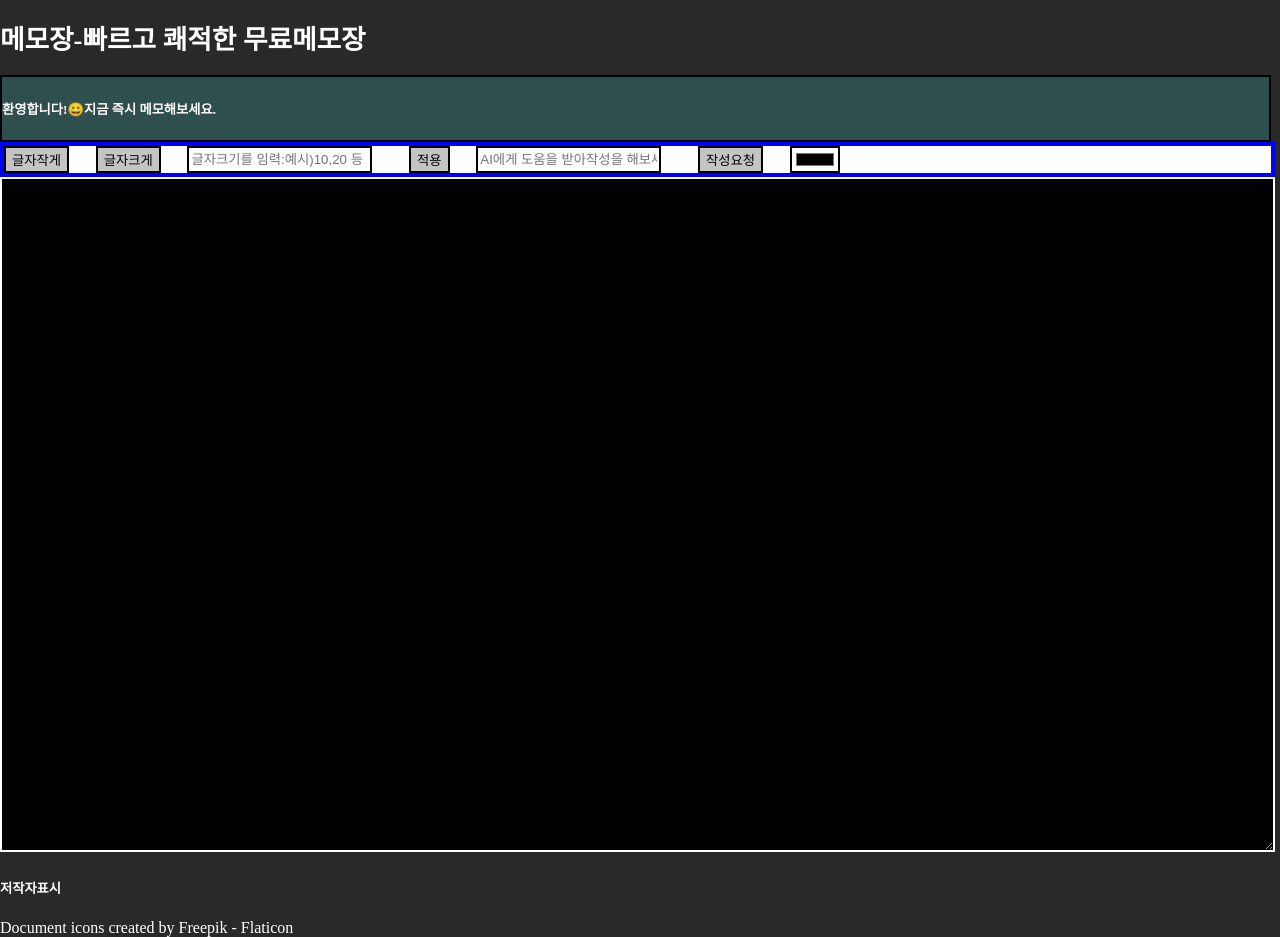
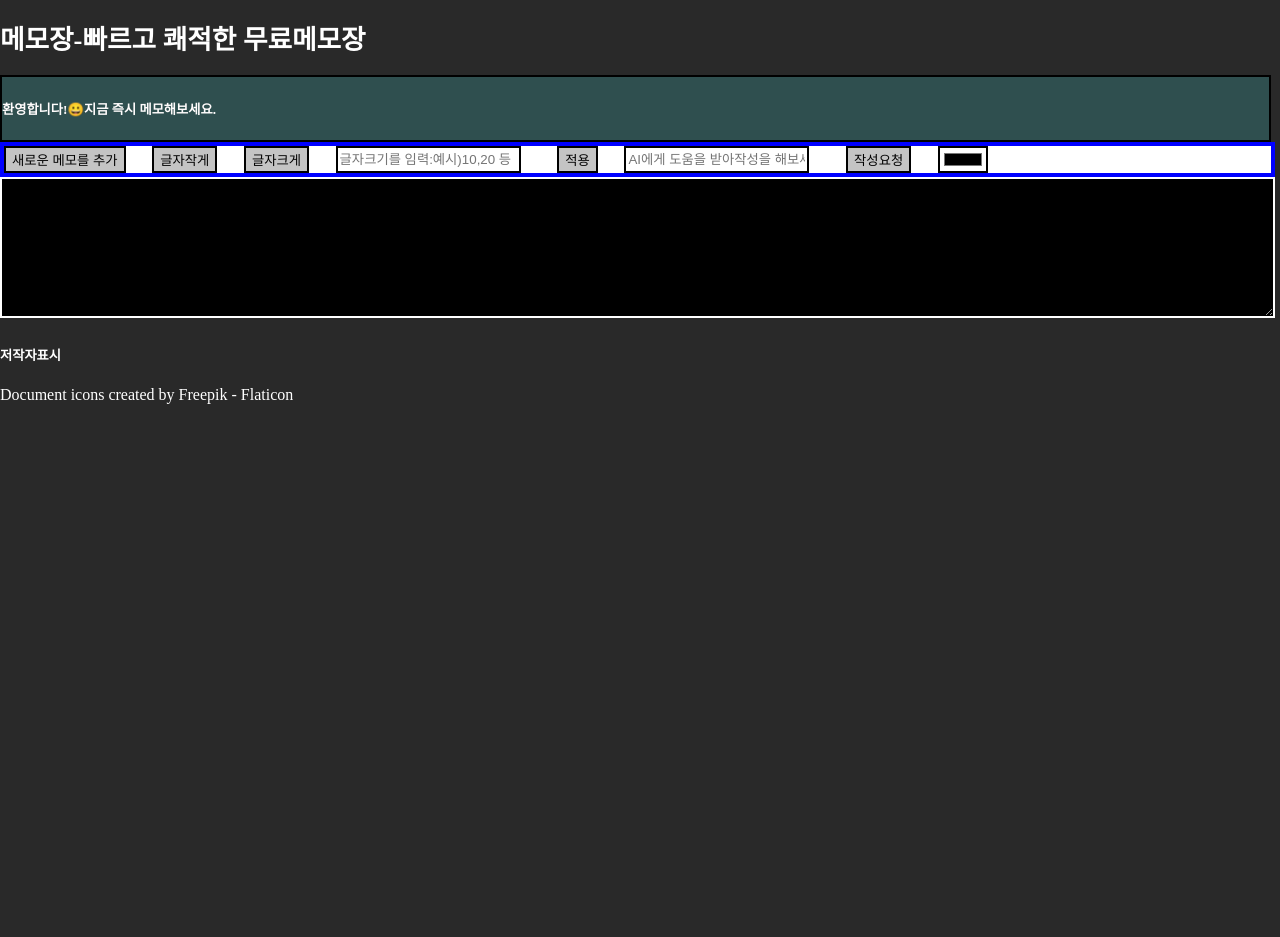
Before and after one commit to dokdoxofficial/notepada, a React (Create React App) app: page / in a window 1280 px wide. After the commit the page ends 800 px from the top, so only its background shows below. Built offline with nearby package versions, Linux system fonts and the light colour scheme; a web font is replaced by a local one.

Commit message:
(기능)새로운 메모를 작성할수있게 함

```diff
--- a/src/App.css
+++ b/src/App.css
@@ -18,7 +18,7 @@ textarea{
   color:white;
   font-size: 15pt;
   width: 99%;
-  height: 500pt;
+  height: 100pt;
   font-family: font-gmarket;
   border:solid 2pt white;
 }
--- a/src/App.js
+++ b/src/App.js
@@ -8,6 +8,8 @@ function App() {
   const [color, setcolor] = useState("white");
   const [value, setvalue]= useState("필기");
   const [loading, setloading] = useState("환영합니다!😀지금 즉시 메모해보세요.");
+  //실험적 기능
+  const [arr, setArr] = useState([]);
   function handleClick() {
     const a = document.getElementById("fontsize");
     if (a) {
@@ -45,6 +47,7 @@ function App() {
           <h5>{loading}</h5>
          </div>
          <div className='bar'>
+         <button onClick={() => setArr([...arr, 1])}>새로운 메모를 추가</button>
          <button onClick={()=>{document.getElementById("notepadarea").style.fontSize="10pt"}}>글자작게</button>
          <button onClick={()=>{document.getElementById("notepadarea").style.fontSize="30pt"}}>글자크게</button>
          <input
@@ -62,8 +65,10 @@ function App() {
         />
          <button onClick={ai}>작성요청</button>
          <input type="color" onChange={e => setcolor(e.target.value)} />
+
          </div>
          <textarea id="notepadarea"style={{color:color}}></textarea>
+         {arr.map(() => <textarea id='textarea' style={{color}}></textarea>)}
          <h5>저작자표시</h5>
          <a href="https://www.flaticon.com/free-icons/document" title="document icons">Document icons created by Freepik - Flaticon</a>
 
```
